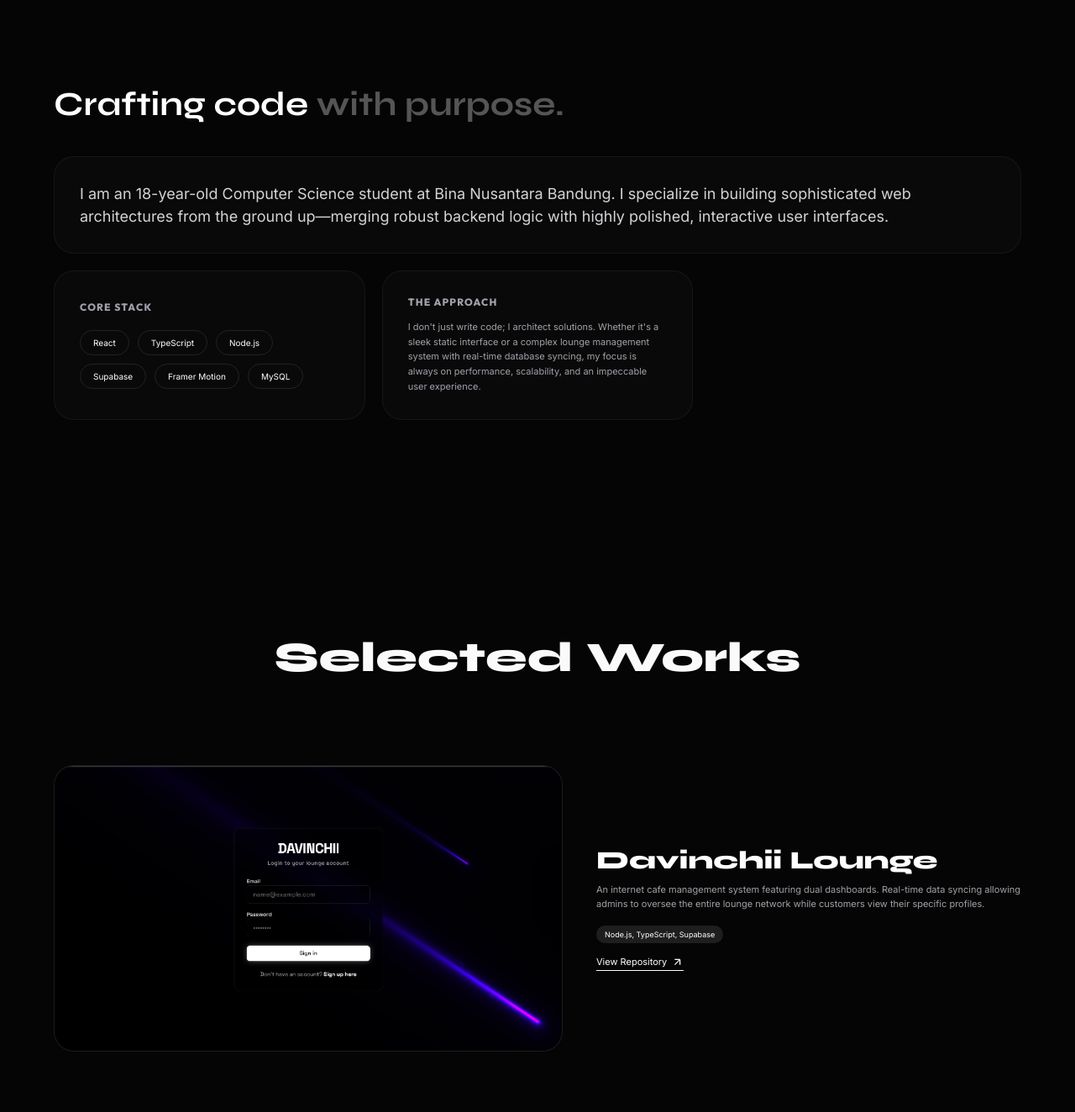
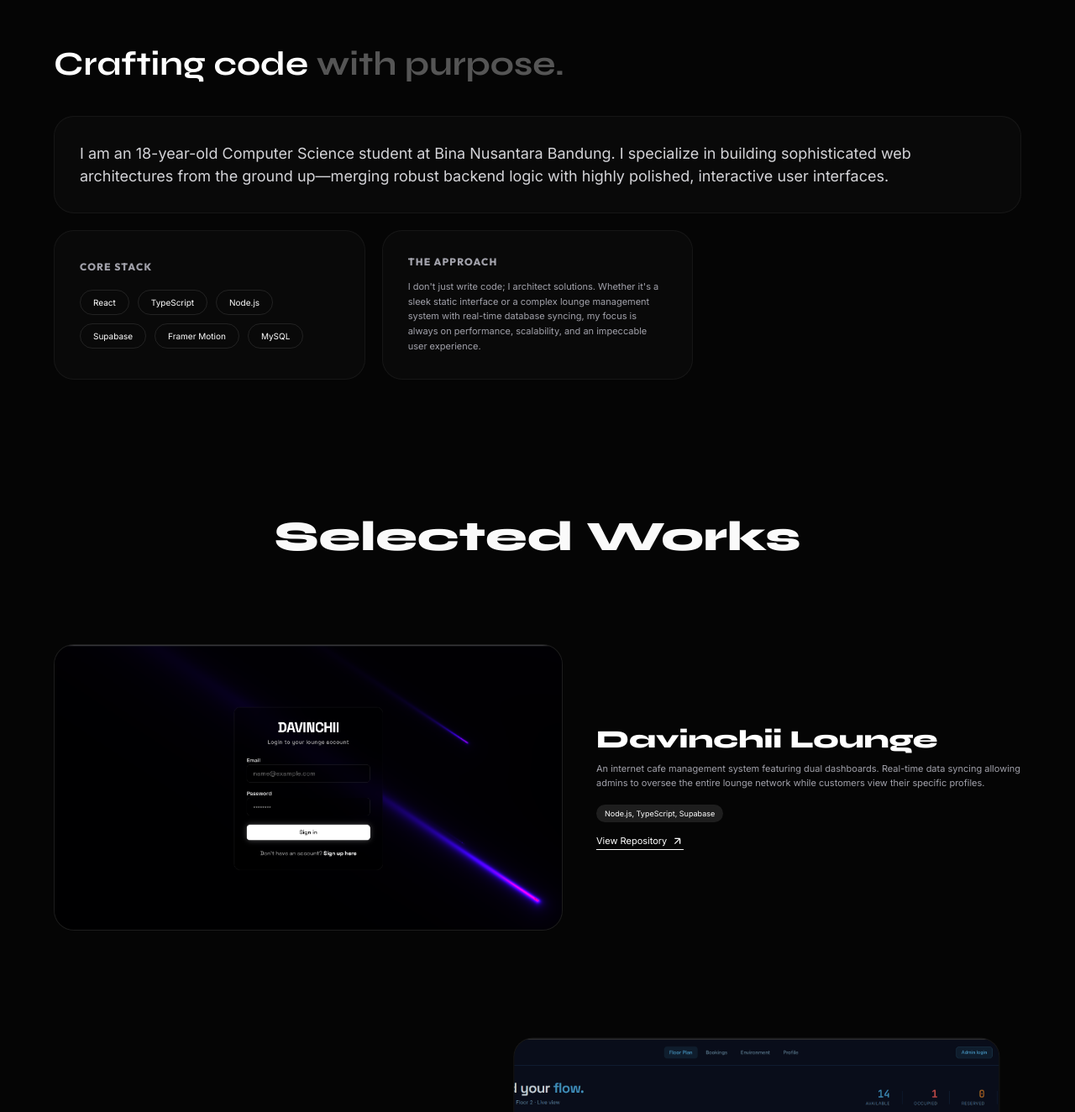
Before and after one commit to Davinchii53/PortofolioV2, a React (Vite) app: page / in a window 1280 px wide. Shown: the part 826-2150 px from the top of the page at 84% size. Built offline with nearby package versions, Linux system fonts and the light colour scheme.

Commit message:
Fix massive vertical gap on wide screens

```diff
--- a/src/components/About.jsx
+++ b/src/components/About.jsx
@@ -2,7 +2,7 @@
 
 const About = () => {
   return (
-    <section style={{ padding: '10% 5%', backgroundColor: '#050505', color: '#fff' }}>
+    <section style={{ padding: '8rem 5%', backgroundColor: '#050505', color: '#fff' }}>
       <div style={{ maxWidth: '1400px', margin: '0 auto' }}>
 
         <motion.div
--- a/src/components/Contact.jsx
+++ b/src/components/Contact.jsx
@@ -2,7 +2,7 @@
 
 const Contact = () => {
   return (
-    <section style={{ padding: '15% 5% 5%', background: '#050505', color: '#fff', textAlign: 'center' }}>
+    <section style={{ padding: '10rem 5% 5rem', background: '#050505', color: '#fff', textAlign: 'center' }}>
       <div style={{ maxWidth: '800px', margin: '0 auto' }}>
 
         <motion.div
--- a/src/components/Projects.jsx
+++ b/src/components/Projects.jsx
@@ -137,7 +137,7 @@
 
 const Projects = () => {
   return (
-    <section style={{ padding: '10% 5%', background: '#050505' }}>
+    <section style={{ padding: '8rem 5%', background: '#050505' }}>
       <div style={{ maxWidth: '1400px', margin: '0 auto' }}>
         <motion.div
           initial={{ opacity: 0, y: 50 }}
```
